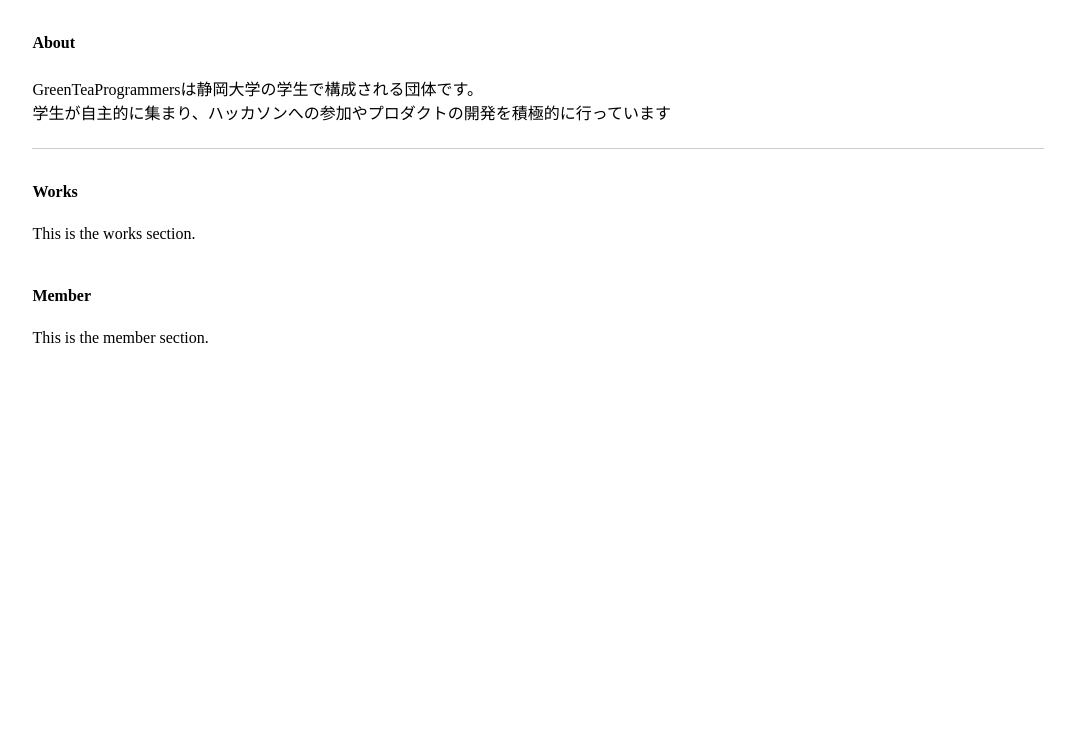
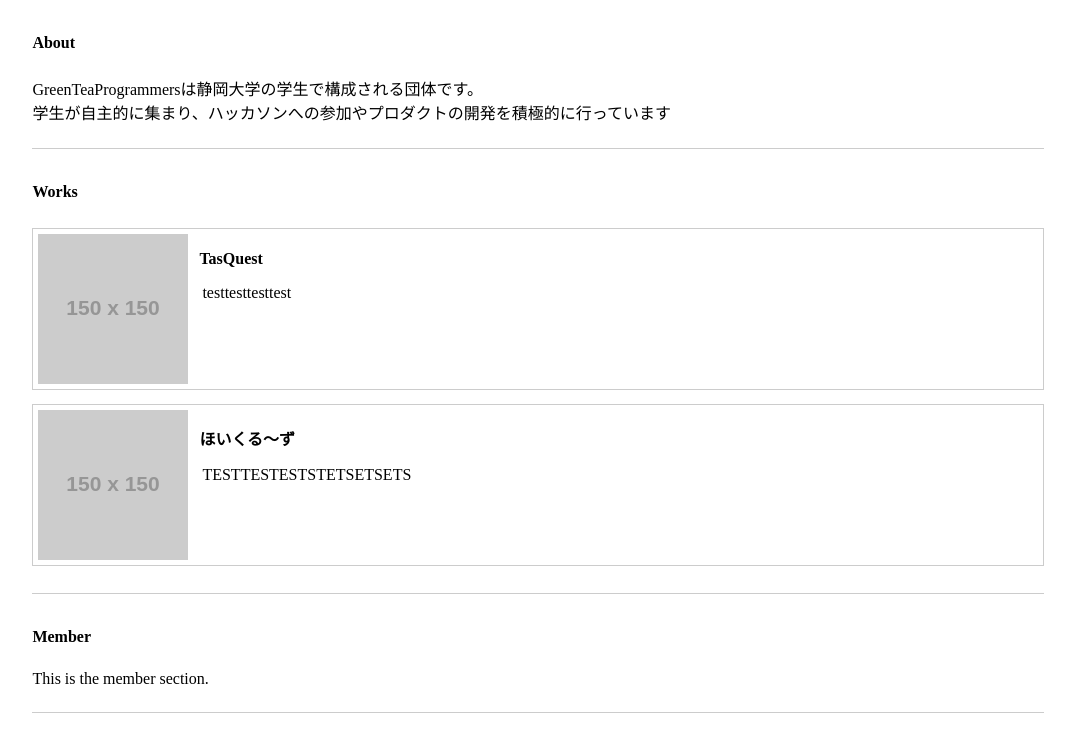
Before and after one commit to GreenTeaProgrammers/greenteaProgrammersPortfolio, a Next.js app: page /home in a window 1280 px wide. Shown: the top 752 px of the page, without its empty margins (102-1177 px from the left). Built offline with nearby package versions, Linux system fonts and the light colour scheme.

Commit message:
feat: Workセクションのデザインを作成

```diff
--- /dev/null
+++ b/src/components/molecules/work.tsx
@@ -0,0 +1,23 @@
+import React from 'react';
+import {HStack, Img} from '@chakra-ui/react';
+import WorkDescription from './workDescription';
+
+interface WorkProps {
+    src?: string,
+    alt?: string,
+    maxH?: number,
+    title: string,
+    description: string,
+}
+
+const Work: React.FC<WorkProps> = ({ src="https://via.placeholder.com/150", alt="image", maxH=200, title, description}) => {
+    return (
+        <HStack p={5} border="1px solid #ccc" my={3} align="flex-start">
+            <Img src={ src } alt={ alt } maxH={ maxH }/>
+            <WorkDescription title={ title } description= {description }/>
+        </HStack>
+
+    );
+};
+
+export default Work;
--- /dev/null
+++ b/src/components/molecules/workDescription.tsx
@@ -0,0 +1,18 @@
+import React from "react";
+import { Text } from "@chakra-ui/react";
+
+interface WorkDescriptionProps {
+    title: string,
+    description: string,
+}
+
+const WorkDescription: React.FC<WorkDescriptionProps> = ({ title, description }) => {
+    return (
+        <div style={{marginLeft: "3px", marginRight: "3px"}}>
+            <Text fontSize="xl" fontWeight="bold">{ title }</Text>
+            <Text mx={3} my={1}>{ description }</Text>
+        </div>
+    );
+};
+
+export default WorkDescription;
--- a/src/components/organism/memberSection.tsx
+++ b/src/components/organism/memberSection.tsx
@@ -2,12 +2,14 @@
 import { VStack } from '@chakra-ui/react';
 import SectionTitle from '../atoms/sectionTitle';
 import SectionContent from '../molecules/sectionContent';
+import Separator from '../atoms/separator';
 
 const MemberSection: React.FC = () => {
     return (
-        <VStack align="left" p={10} width="80%">
+        <VStack align="left" p={10} pb={0} width="80%">
             <SectionTitle title="Member" />
             <SectionContent content="This is the member section." />
+            <Separator />
         </VStack>
     );
 };
--- a/src/components/organism/worksSection.tsx
+++ b/src/components/organism/worksSection.tsx
@@ -2,12 +2,16 @@
 import { VStack } from '@chakra-ui/react';
 import SectionTitle from '../atoms/sectionTitle';
 import SectionContent from '../molecules/sectionContent';
+import Separator from '../atoms/separator';
+import Work from '../molecules/work';
 
 const WorksSection: React.FC = () => {
     return (
-        <VStack align="left" p={10} width="80%">
+        <VStack align="left" p={10} pb={0} width="80%">
             <SectionTitle title="Works" />
-            <SectionContent content="This is the works section." />
+            <Work title="TasQuest" description='testtesttesttest'/>
+            <Work title="ほいくる～ず" description='TESTTESTESTSTETSETSETS'/>
+            <Separator />
         </VStack>
     );
 };
```
Also changed, not shown: src/assets/TasQuest.png (added).
